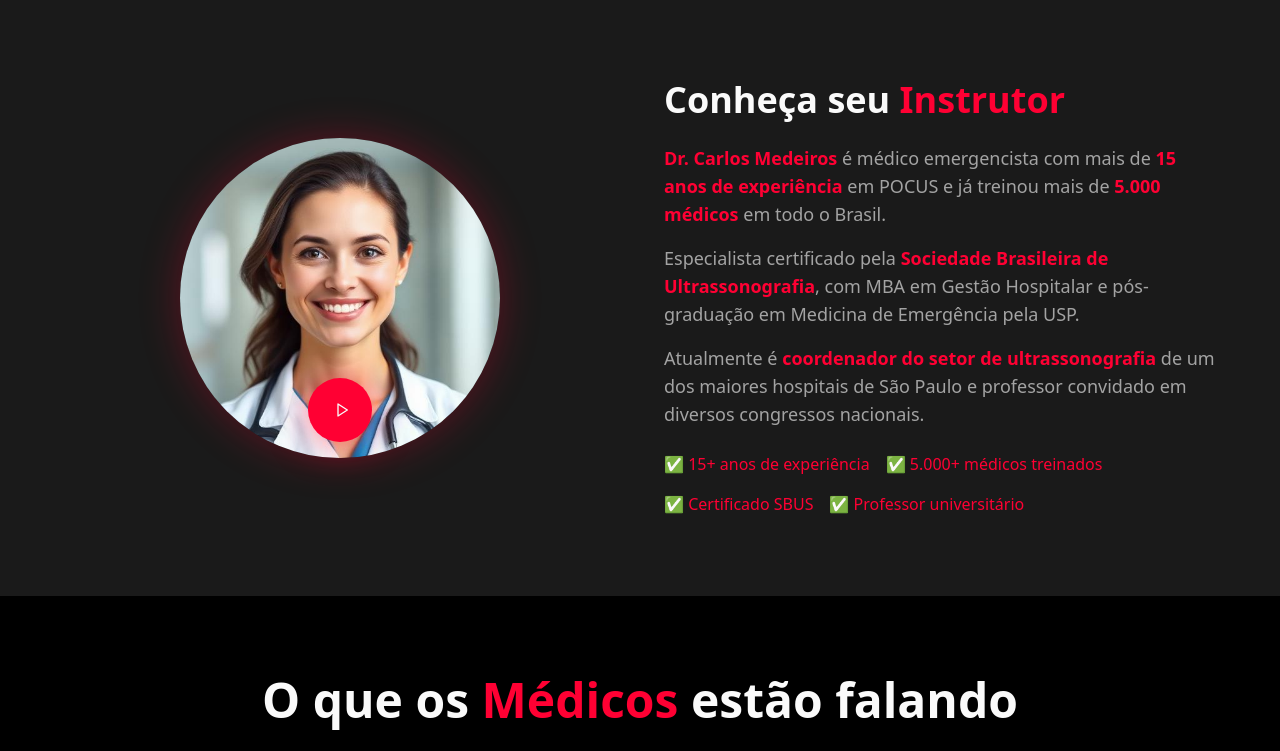
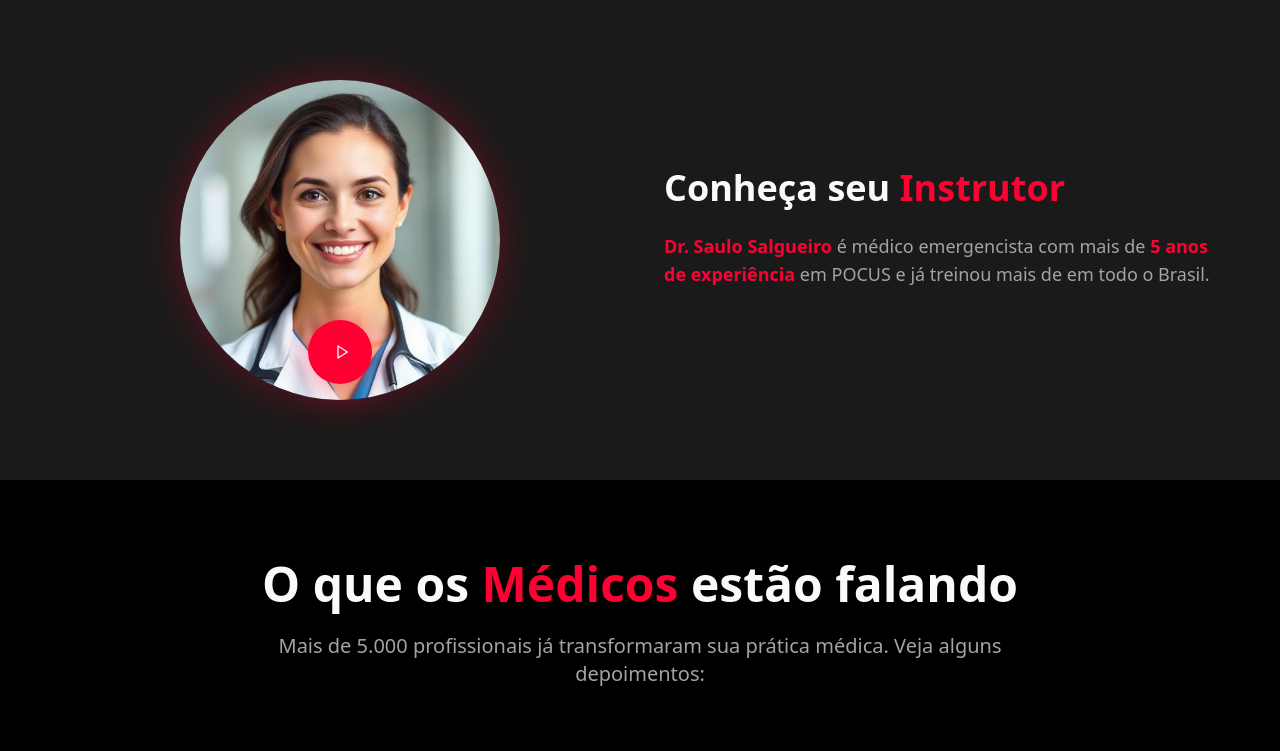
Before and after one commit to Flyzap/pocus-lp2, a React (Vite) app: page / in a window 1280 px wide. Shown: the part 1374-2125 px from the top of the page. Built offline with nearby package versions, Linux system fonts and the light colour scheme.

Commit message:
Visual edit in Lovable
Edited UI in Lovable

```diff
--- a/src/components/InstructorSection.tsx
+++ b/src/components/InstructorSection.tsx
@@ -1,25 +1,16 @@
 import { Button } from "@/components/ui/button";
 import { Play } from "lucide-react";
 import instructorProfile from "@/assets/instructor-profile.jpg";
-
 const InstructorSection = () => {
-  return (
-    <section className="py-20 bg-secondary">
+  return <section className="py-20 bg-secondary">
       <div className="container mx-auto px-6">
         <div className="max-w-6xl mx-auto">
           <div className="grid lg:grid-cols-2 gap-12 items-center">
             {/* Instructor Photo & Video */}
             <div className="relative">
               <div className="relative">
-                <img
-                  src={instructorProfile}
-                  alt="Dr. Carlos Medeiros - Especialista em POCUS"
-                  className="w-80 h-80 object-cover rounded-full mx-auto premium-glow"
-                />
-                <Button
-                  size="lg"
-                  className="absolute bottom-4 right-1/2 transform translate-x-1/2 bg-primary hover:bg-primary-dark rounded-full w-16 h-16 p-0 premium-glow animate-pulse-glow"
-                >
+                <img src={instructorProfile} alt="Dr. Carlos Medeiros - Especialista em POCUS" className="w-80 h-80 object-cover rounded-full mx-auto premium-glow" />
+                <Button size="lg" className="absolute bottom-4 right-1/2 transform translate-x-1/2 bg-primary hover:bg-primary-dark rounded-full w-16 h-16 p-0 premium-glow animate-pulse-glow">
                   <Play size={24} className="text-primary-foreground ml-1" />
                 </Button>
               </div>
@@ -33,41 +24,24 @@ const InstructorSection = () => {
 
               <div className="space-y-4 text-lg text-muted-foreground">
                 <p>
-                  <strong className="text-primary">Dr. Carlos Medeiros</strong> é médico emergencista com mais de{" "}
-                  <strong className="text-primary">15 anos de experiência</strong> em POCUS e já treinou mais de{" "}
-                  <strong className="text-primary">5.000 médicos</strong> em todo o Brasil.
+                  <strong className="text-primary">Dr. Saulo Salgueiro</strong> é médico emergencista com mais de{" "}
+                  <strong className="text-primary">5 anos de experiência</strong> em POCUS e já treinou mais de{" "}
+                  <strong className="text-primary"></strong> em todo o Brasil.
                 </p>
 
-                <p>
-                  Especialista certificado pela <strong className="text-primary">Sociedade Brasileira de Ultrassonografia</strong>,
-                  com MBA em Gestão Hospitalar e pós-graduação em Medicina de Emergência pela USP.
-                </p>
 
-                <p>
-                  Atualmente é <strong className="text-primary">coordenador do setor de ultrassonografia</strong> de um dos
-                  maiores hospitais de São Paulo e professor convidado em diversos congressos nacionais.
-                </p>
+
+
               </div>
 
               {/* Credentials */}
               <div className="flex flex-wrap gap-4">
-                {[
-                  "✅ 15+ anos de experiência",
-                  "✅ 5.000+ médicos treinados",
-                  "✅ Certificado SBUS",
-                  "✅ Professor universitário"
-                ].map((credential, index) => (
-                  <div key={index} className="text-primary font-medium">
-                    {credential}
-                  </div>
-                ))}
+                {["✅ 15+ anos de experiência", "✅ 5.000+ médicos treinados", "✅ Certificado SBUS", "✅ Professor universitário"].map((credential, index) => {})}
               </div>
             </div>
           </div>
         </div>
       </div>
-    </section>
-  );
+    </section>;
 };
-
 export default InstructorSection;
```
